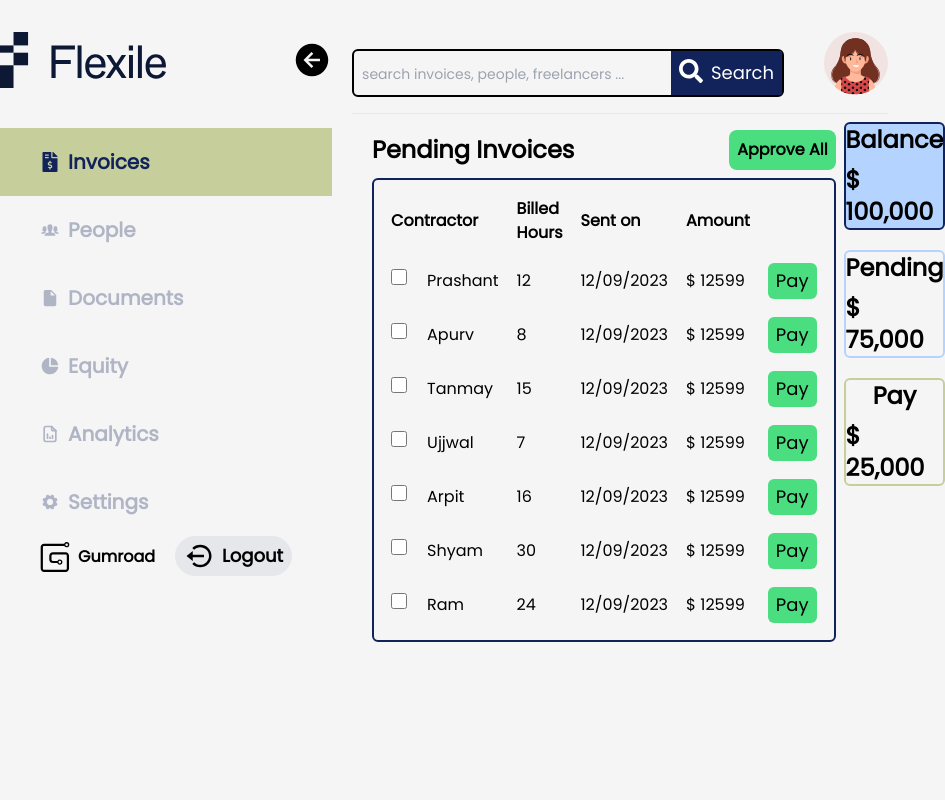
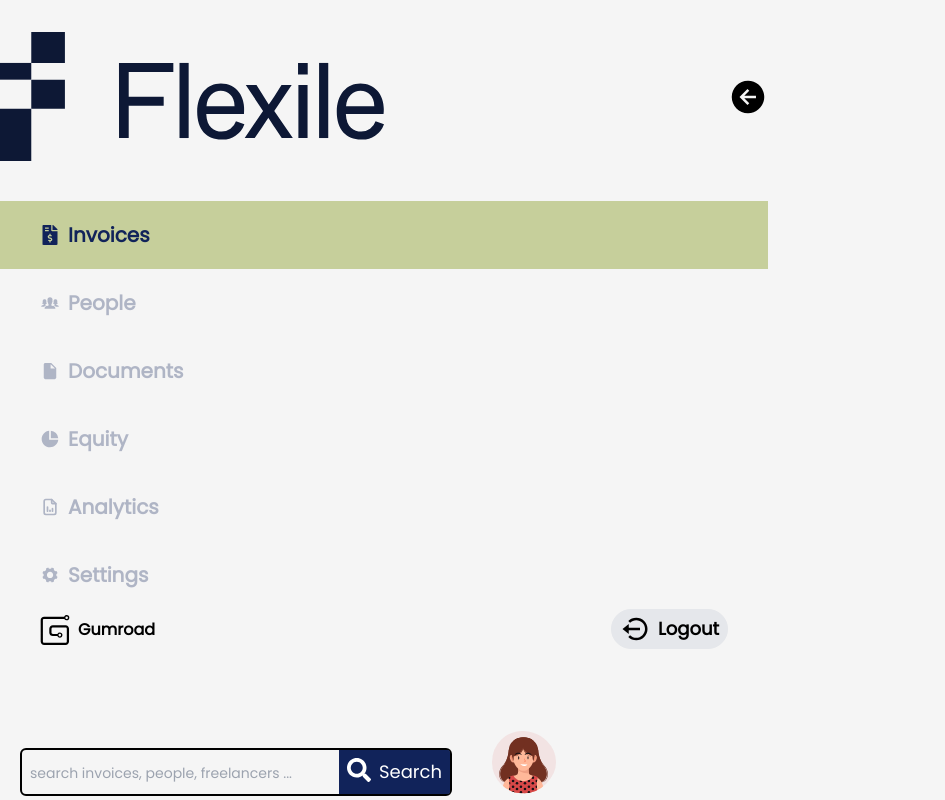
Before and after one commit to enlightnerr/flexile-app, a Next.js app: page /dashboard in a window 768 px wide. Shown: the top 800 px of the page, 945 px wide, since content can reach past the window. Built offline with nearby package versions, Linux system fonts and the light colour scheme.

Commit message:
added media queries for phone on dashboard

```diff
--- a/app/(ui)/dashboard/(invoices)/page.jsx
+++ b/app/(ui)/dashboard/(invoices)/page.jsx
@@ -11,7 +11,7 @@ const Invoices = () => {
         <Profile />
       </div>
       <hr className="" />
-      <div className="invoices-hero__container mx-5 mt-2 flex justify-between gap-2">
+      <div className="invoices-hero__container mx-5 mt-2 flex items-center justify-between gap-2">
         <PendingInvoices />
         <Fund />
       </div>
--- a/app/Components/Sidebar/MobileNav.jsx
+++ b/app/Components/Sidebar/MobileNav.jsx
@@ -28,8 +28,7 @@ const MobileNav = () => {
         <div
           className={`${
             isNavOpen
-              ? `navOpen absolute top-[15%] z-50 h-max w-full border-2 border-primary-main
-               bg-white`
+              ? `navOpen z-50 h-max w-full border-2 border-primary-main bg-white`
               : `navClose mt-5 flex w-full flex-col`
           }`}
         >
--- a/app/styles/dashboard.css
+++ b/app/styles/dashboard.css
@@ -97,13 +97,201 @@
 }
 
 @media only screen and (min-width: 600px) and (max-width: 768px) {
+  body {
+    margin: 1rem 2rem;
+  }
+  .dashboard__container {
+    height: 100%;
+    flex-direction: column;
+  }
+  .dashboard-children__container {
+    width: 100%;
+  }
+  /* .sidebar__container {
+    display: none;
+  } */
   .sidebar-layout__container {
+    display: none;
+  }
+  .invoices__container {
+    margin: 0;
+    padding: 0;
+  }
+  .invoices-header__container {
+    width: 100%;
+  }
+  .invoices-hero__container {
+    margin: 0;
+    padding: 0;
+    width: 100%;
+    display: flex;
+    flex-direction: column;
+  }
+  .pending-invoices__container {
+    order: 2;
+    width: 100%;
+    display: flex;
+    flex-direction: column;
+    align-items: center;
+    padding: 0 2px;
+    /* margin: 1rem 0; */
+  }
+  .pending-invoices__container .heading__container {
+    width: 100%;
+    margin: 1rem 0;
+  }
+  .pending-invoices__container .heading__container h1 {
+    font-size: 1.3rem;
+  }
+  .pending-invoices__container .heading__container button {
+    padding: 5px;
+    border-radius: 2px;
+    font-size: 1rem;
+  }
+
+  .table__contractors {
+    border-collapse: separate;
+    border-spacing: 2px 5px;
+    text-align: center;
+  }
+  .table__contractors th,
+  td {
+    font-size: 0.8rem;
+    width: fit-content;
+  }
+  .table-label {
+    margin-left: 5px;
+    gap: 5px;
+  }
+  .table-pay-button {
+    padding: 0 5px;
+    font-size: 0.8rem;
+    border-radius: 2px;
+  }
+  .fund__container {
+    width: 100%;
+  }
+  .balance-amount__container {
+    padding: 1rem;
+    flex-direction: row;
+    justify-content: space-between;
+  }
+  .pending-amount__container {
+    padding: 1rem;
+    flex-direction: row;
+    justify-content: space-between;
+  }
+  .cards__container {
+    padding: 1rem;
+    flex-direction: row;
+    justify-content: space-between;
+  }
+
+  .navOpen {
+    display: block;
+  }
+
+  .navClose {
     display: none;
   }
 }
 
 @media screen and (min-width: 769px) and (max-width: 1024px) {
+  body {
+    margin: 1rem 2rem;
+  }
+  .dashboard__container {
+    height: 100%;
+    flex-direction: column;
+  }
+  .dashboard-children__container {
+    width: 100%;
+  }
+  /* .sidebar__container {
+    display: none;
+  } */
   .sidebar-layout__container {
+    display: none;
+  }
+  .invoices__container {
+    margin: 0;
+    padding: 0;
+  }
+  .invoices-header__container {
+    width: 100%;
+  }
+  .invoices-hero__container {
+    margin: 0;
+    padding: 0;
+    width: 100%;
+    display: flex;
+    flex-direction: column;
+  }
+  .pending-invoices__container {
+    order: 2;
+    width: 100%;
+    display: flex;
+    flex-direction: column;
+    align-items: center;
+    padding: 0 2px;
+    /* margin: 1rem 0; */
+  }
+  .pending-invoices__container .heading__container {
+    width: 100%;
+    margin: 1rem 0;
+  }
+  .pending-invoices__container .heading__container h1 {
+    font-size: 1.3rem;
+  }
+  .pending-invoices__container .heading__container button {
+    padding: 5px;
+    border-radius: 2px;
+    font-size: 1rem;
+  }
+
+  .table__contractors {
+    border-collapse: separate;
+    border-spacing: 2px 5px;
+    text-align: center;
+  }
+  .table__contractors th,
+  td {
+    font-size: 0.8rem;
+    width: fit-content;
+  }
+  .table-label {
+    margin-left: 5px;
+    gap: 5px;
+  }
+  .table-pay-button {
+    padding: 0 5px;
+    font-size: 0.8rem;
+    border-radius: 2px;
+  }
+  .fund__container {
+    width: 100%;
+  }
+  .balance-amount__container {
+    padding: 1rem;
+    flex-direction: row;
+    justify-content: space-between;
+  }
+  .pending-amount__container {
+    padding: 1rem;
+    flex-direction: row;
+    justify-content: space-between;
+  }
+  .cards__container {
+    padding: 1rem;
+    flex-direction: row;
+    justify-content: space-between;
+  }
+
+  .navOpen {
+    display: block;
+  }
+
+  .navClose {
     display: none;
   }
 }
```
